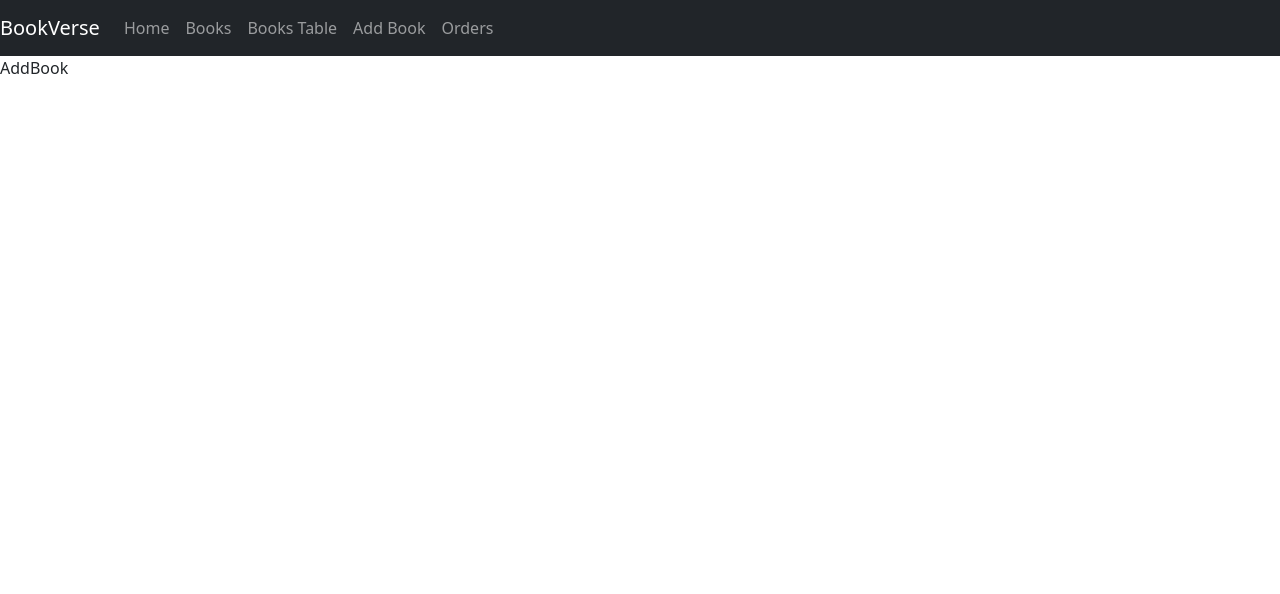
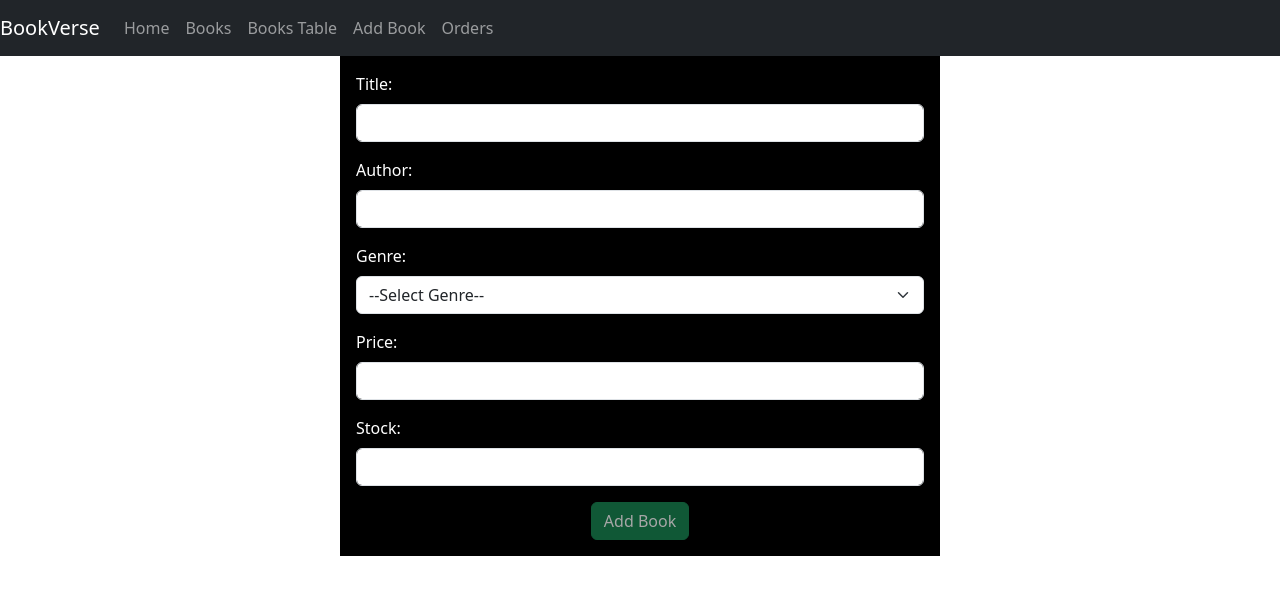
Before and after one commit to Adeebahmed333/Online-Bookstore-Management, a React (Create React App) app: page /add-book in a window 1280 px wide. Shown: the top 594 px of the page. Built offline with nearby package versions, Linux system fonts and the light colour scheme.

Commit message:
Added the form to add book along with error handling and validations for the same.

```diff
--- a/db.json
+++ b/db.json
@@ -1,7 +1,7 @@
 {
   "books": [
     {
-      "id": 1,
+      "id": "1",
       "title": "The Great Gatsby",
       "author": "F. Scott Fitzgerald",
       "genre": "Fiction",
@@ -9,7 +9,7 @@
       "stock": 20
     },
     {
-      "id": 2,
+      "id": "2",
       "title": "A Brief History of Time",
       "author": "Stephen Hawking",
       "genre": "Science",
@@ -17,24 +17,32 @@
       "stock": 0
     },
     {
-      "id": 3,
+      "id": "3",
       "title": "The Lean Startup",
       "author": "Eric Ries",
       "genre": "Business",
       "price": 399,
       "stock": 75
+    },
+    {
+      "id": "ffbd",
+      "title": "Harry Potter",
+      "author": "JK Rowling",
+      "genre": "Fiction",
+      "price": "1000",
+      "stock": "30"
     }
   ],
   "orders": [
     {
-      "id": 1,
+      "id": "1",
       "customerName": "Ravi Kumar",
       "bookTitle": "The Great Gatsby",
       "quantity": 2,
       "status": "Pending"
     },
     {
-      "id": 2,
+      "id": "2",
       "customerName": "Anita Sharma",
       "bookTitle": "The Lean Startup",
       "quantity": 1,
--- a/src/pages/AddBook.jsx
+++ b/src/pages/AddBook.jsx
@@ -1,8 +1,185 @@
-import React from 'react'
+import { useState } from "react"
+import axios from "axios"
 
 const AddBook = () => {
+  const [formData, setFormData] = useState({
+    title: "",
+    author: "",
+    genre: "",
+    price: "",
+    stock: ""
+  })
+
+  const [formErrors, setFormErrors] = useState({
+    title: "",
+    author: "",
+    genre: "",
+    price: "",
+    stock: ""
+  })
+
+  const [formValid, setFormValid] = useState({
+    title: false,
+    author: false,
+    genre: false,
+    price: false,
+    stock: false,
+    buttonEnabled: false,
+  })
+  const [success, setSuccess] = useState("");
+  const [error, setError] = useState("");
+
+  const genreData = ["Fiction", "Non-fiction", "Sci-Fi", "Mystery"];
+
+  const validateForm = (fieldName, fieldValue) => {
+    const newFormErrors = { ...formErrors };
+    const newFormValid = { ...formValid };
+    switch (fieldName) {
+      case "title":
+        if (!/^[a-zA-Z\s]{3,}$/.test(fieldValue)) {
+          newFormErrors.title = "Regex Validation Failed";
+          newFormValid.title = false;
+        }
+        else {
+          newFormErrors.title = "";
+          newFormValid.title = true;
+        }
+        break;
+      case "author":
+        if (!/^[a-zA-Z\s]{3,}$/.test(fieldValue)) {
+          newFormErrors.author = "Regex Validation Failed";
+          newFormValid.author = false;
+        }
+        else {
+          newFormErrors.author = "";
+          newFormValid.author = true;
+        }
+        break;
+      case "genre":
+        if (fieldValue === "") {
+          newFormErrors.genre = "Genre Can't be Empty";
+          newFormValid.genre = false;
+        }
+        else {
+          newFormErrors.genre = "";
+          newFormValid.genre = true;
+        }
+        break;
+      case "price":
+        if (!/^\d+$/.test(fieldValue)) {
+          newFormErrors.price = "Regex Validation Failed";
+          newFormValid.price = false;
+        }
+        else if (Number(fieldValue) <= 0) {
+          newFormErrors.price = "Can't Be Negative or Zero";
+          newFormValid.price = false;
+        }
+        else {
+          newFormErrors.price = "";
+          newFormValid.price = true;
+        }
+        break;
+      case "stock":
+        if (!/^\d+$/.test(fieldValue)) {
+          newFormErrors.stock = "Regex Validation Failed";
+          newFormValid.stock = false;
+        }
+        else if (Number(fieldValue) < 0) {
+          newFormErrors.stock = "Can't Be Negative";
+          newFormValid.stock = false;
+        }
+        else {
+          newFormErrors.stock = "";
+          newFormValid.stock = true;
+        }
+        break;
+      default:
+        break;
+    }
+    newFormValid.buttonEnabled = newFormValid.author && newFormValid.genre && newFormValid.price && newFormValid.stock && newFormValid.title
+    setFormErrors(newFormErrors);
+    setFormValid(newFormValid);
+  }
+
+  const handleChange = (e) => {
+    const fieldName = e.target.name;
+    const fieldValue = e.target.value;
+
+    const newFormData = {
+      ...formData,
+      [fieldName]: fieldValue
+    }
+    setFormData(newFormData);
+    validateForm(fieldName, fieldValue);
+  }
+
+  const handleSubmit = async (e) => {
+    e.preventDefault();
+    try {
+      const response = await axios.post("http://localhost:3001/books", formData);
+      console.log(response);
+      setSuccess("Form Submitted Successfully!");
+    } catch (error) {
+      setError("Error While Submitting The Form!");
+      console.log(error.message);
+    }
+    setTimeout(() => {
+      setFormData({
+        id: "",
+        title: "",
+        author: "",
+        genre: "",
+        price: "",
+        stock: ""
+      });
+      setSuccess("");
+      setError("");
+    }, 5000)
+  }
+
   return (
-    <div>AddBook</div>
+    <div className="container bg-black text-white p-3" style={{ width: "600px" }}>
+      <form onSubmit={handleSubmit}>
+        <div className="form-group mb-3">
+          <label htmlFor="title" className="form-label">Title:</label>
+          <input type="text" id="title" name="title" value={formData.title} onChange={handleChange} className="form-control" />
+          <span className="text-danger">{formErrors.title}</span>
+        </div>
+        <div className="form-group mb-3">
+          <label htmlFor="author" className="form-label">Author:</label>
+          <input type="text" id="author" name="author" value={formData.author} onChange={handleChange} className="form-control" />
+          <span className="text-danger">{formErrors.author}</span>
+        </div>
+        <div className="form-group mb-3">
+          <label htmlFor="genre" className="form-label">Genre:</label>
+          <select type="text" id="genre" name="genre" value={formData.genre} onChange={handleChange} className="form-select" >
+            <option value="" >--Select Genre--</option>
+            {
+              genreData.map((item, index) => {
+                return (
+                  <option value={item} key={index}>{item}</option>
+                )
+              })
+            }
+          </select>
+          <span className="text-danger">{formErrors.genre}</span>
+        </div>
+        <div className="form-group mb-3">
+          <label htmlFor="price" className="form-label">Price:</label>
+          <input type="text" id="price" name="price" value={formData.price} onChange={handleChange} className="form-control" />
+          <span className="text-danger">{formErrors.price}</span>
+        </div>
+        <div className="form-group mb-3">
+          <label htmlFor="stock" className="form-label">Stock:</label>
+          <input type="text" id="stock" name="stock" value={formData.stock} onChange={handleChange} className="form-control" />
+          <span className="text-danger">{formErrors.stock}</span>
+        </div>
+        <button className="btn btn-success d-flex m-auto" type="submit" disabled={!formValid.buttonEnabled}>Add Book</button>
+        {success !== "" && <span className="text-success text-center">{success}</span>}
+        {error !== "" && <span className="text-danger text-center">{error}</span>}
+      </form>
+
+    </div>
   )
 }
 
```
